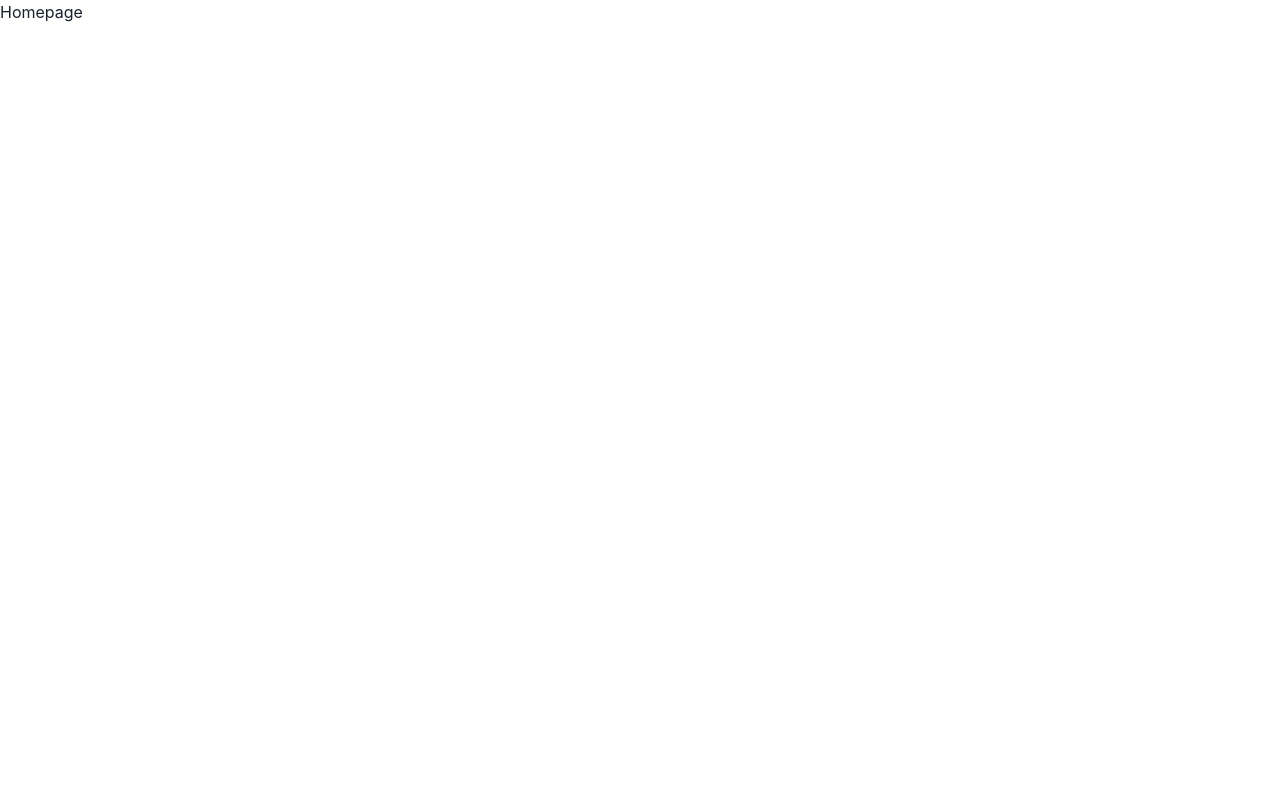
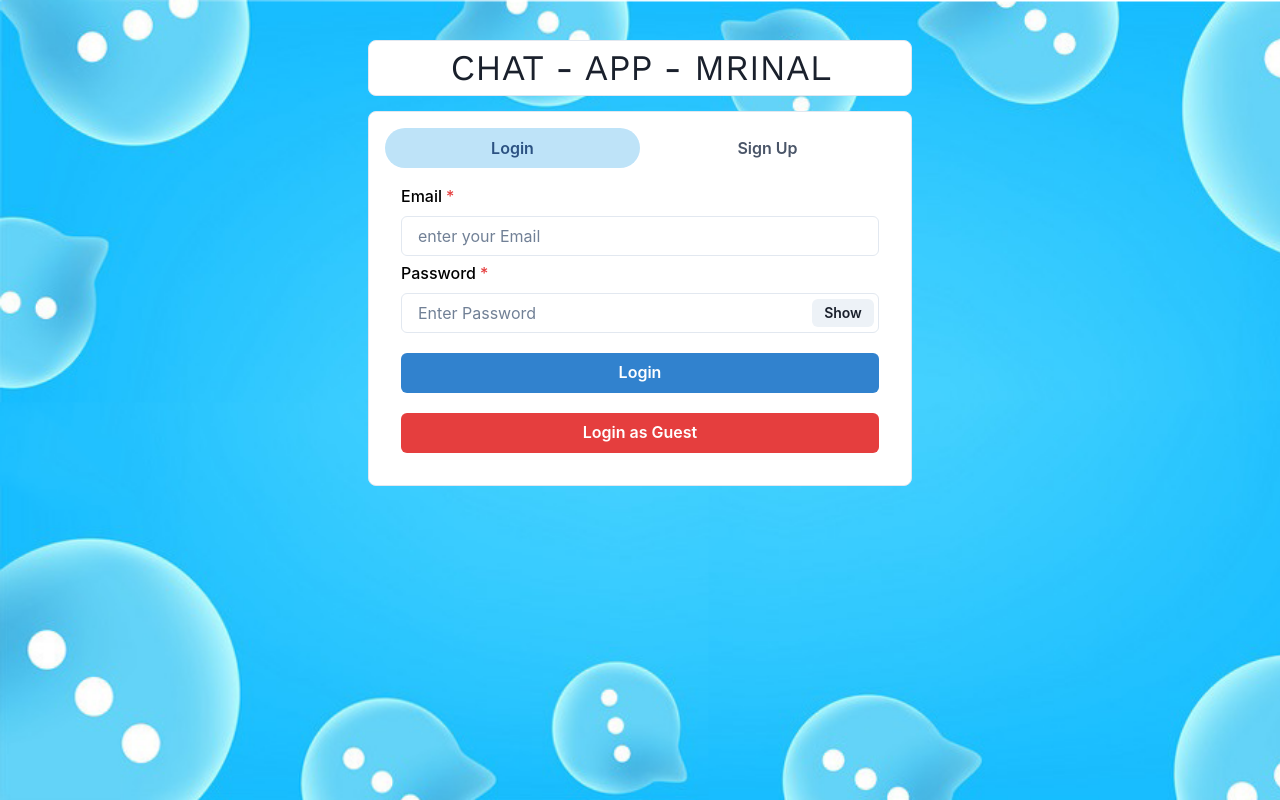
Before and after one commit to mrinal-rangers/chat-app-2, a React (Create React App) app in the folder frontend/: page / in a window 1280 px wide. Built offline with nearby package versions, Linux system fonts and the light colour scheme.

Commit message:
made the login and signup section frontend with chakra

```diff
--- a/frontend/src/App.css
+++ b/frontend/src/App.css
@@ -0,0 +1,10 @@
+/* font */
+@import url('https://fonts.googleapis.com/css2?family=Work+Sans:ital,wght@0,100..900;1,100..900&display=swap');
+
+.App{
+    min-height: 100vh;
+    display:flex;
+    background-image: url("../background.png");
+    background-size:cover ;
+    color:"black";
+}
--- a/frontend/src/Pages/Homepage.js
+++ b/frontend/src/Pages/Homepage.js
@@ -1,8 +1,42 @@
 import React from 'react'
-
+import {Container,Box,Text,Tab,TabList,TabPanel,TabPanels,Tabs} from '@chakra-ui/react'
+import Login from '../components/Authentication/Login'
+import Signup from '../components/Authentication/Signup'
 const Homepage = () => {
   return (
-    <div>Homepage</div>
+    <Container maxW='xl' centerContent>
+      <Box
+        d="flex"
+        justifyContent="center"
+        bg="white"
+        w="100%"
+        m="40px 0 15px 0"
+        p="0 0 0 15%"
+        borderRadius="lg"
+        borderWidth="1px"
+      >
+        <Text fontSize="4xl" fontFamily="Work sans" > CHAT - APP - MRINAL </Text>
+      </Box>
+
+      <Box bg="white" w="100%" p={4} borderRadius="lg" borderWidth="1px" >
+        <Tabs variant='soft-rounded' >
+          <TabList>
+            <Tab width="50%">Login</Tab>
+            <Tab width="50%" >Sign Up</Tab>
+          </TabList>
+            <TabPanels>
+              <TabPanel>
+                <Login/>
+              </TabPanel>
+              <TabPanel>
+                <Signup/>
+              </TabPanel>
+            </TabPanels>
+        </Tabs>
+      </Box>
+
+
+    </Container>
   )
 }
 
--- /dev/null
+++ b/frontend/src/components/Authentication/Login.js
@@ -0,0 +1,72 @@
+
+import {VStack} from '@chakra-ui/layout'
+import {FormControl,FormLabel} from '@chakra-ui/form-control'
+import { Input , InputGroup,InputRightElement } from '@chakra-ui/input'
+import {Button} from '@chakra-ui/button'
+import { useState } from 'react'
+
+const Login = () => {
+  const [show,setShow] = useState(false);
+  const [email,setEmail] = useState("");
+  const [password,setPassword] = useState("");
+
+  const handleClick = ()=>{
+    if(show) setShow(false);
+    else setShow(true);
+  }
+  const postDetails =(pics)=>{
+
+  }
+  const submitHandler =()=>{
+
+  }
+
+  return (
+    <VStack  spacing='5px' color= "black" >
+      <FormControl id='email' isRequired>
+        <FormLabel>Email</FormLabel>
+        <Input  placeholder='enter your Email'
+          onChange={(e)=>{setEmail(e.target.value)}}
+        />
+      </FormControl>
+      <FormControl id="password" isRequired>
+        <FormLabel>Password</FormLabel>
+        <InputGroup size="md">
+          <Input
+            type={show ? "text" : "password"}
+            placeholder="Enter Password"
+            onChange={(e) => setPassword(e.target.value)}
+          />
+          <InputRightElement width="4.5rem">
+            <Button h="1.75rem" size="sm" onClick={handleClick}>
+              {show ? "Hide" : "Show"}
+            </Button>
+          </InputRightElement>
+        </InputGroup>
+      </FormControl>
+
+      <Button
+        colorScheme="blue"
+        width="100%"
+        style={{ marginTop: 15 }}
+        onClick={submitHandler}
+      >
+        Login
+      </Button>
+      <Button
+        colorScheme="red"
+        width="100%"
+        style={{ marginTop: 15 }}
+        onClick={()=>{
+          setEmail("guest@example.com");
+          setPassword("123456");
+        }}
+      >
+        Login as Guest
+      </Button>
+
+    </VStack>
+  )
+}
+
+export default Login
--- /dev/null
+++ b/frontend/src/components/Authentication/Signup.js
@@ -0,0 +1,93 @@
+import {VStack} from '@chakra-ui/layout'
+import {FormControl,FormLabel} from '@chakra-ui/form-control'
+import { Input , InputGroup,InputRightElement } from '@chakra-ui/input'
+import {Button} from '@chakra-ui/button'
+import { useState } from 'react'
+
+const Signup = () => {
+  const [show,setShow] = useState(false);
+  const [name,setName] = useState("");
+  const [email,setEmail] = useState("");
+  const [confirmPassword,setConfirmPassword] = useState("");
+  const [password,setPassword] = useState("");
+  const [pic,setPic] = useState();
+
+  const handleClick = ()=>{
+    if(show) setShow(false);
+    else setShow(true);
+  }
+  const postDetails =(pics)=>{
+
+  }
+  const submitHandler =()=>{
+
+  }
+
+  return (
+    <VStack  spacing='5px' color= "black" >
+      <FormControl id='first-name' isRequired>
+        <FormLabel>Name</FormLabel>
+        <Input  placeholder='enter your name'
+          onChange={(e)=>{setName(e.target.value)}}
+        />
+      </FormControl>
+      <FormControl id='email' isRequired>
+        <FormLabel>Email</FormLabel>
+        <Input  placeholder='enter your Email'
+          onChange={(e)=>{setEmail(e.target.value)}}
+        />
+      </FormControl>
+      <FormControl id="password" isRequired>
+        <FormLabel>Password</FormLabel>
+        <InputGroup size="md">
+          <Input
+            type={show ? "text" : "password"}
+            placeholder="Enter Password"
+            onChange={(e) => setPassword(e.target.value)}
+          />
+          <InputRightElement width="4.5rem">
+            <Button h="1.75rem" size="sm" onClick={handleClick}>
+              {show ? "Hide" : "Show"}
+            </Button>
+          </InputRightElement>
+        </InputGroup>
+      </FormControl>
+      <FormControl id="confirm-password" isRequired>
+        <FormLabel>Confirm Password</FormLabel>
+        <InputGroup size="md">
+          <Input
+            type={show ? "text" : "password"}
+            placeholder="Enter Password again"
+            onChange={(e) => setConfirmPassword(e.target.value)}
+          />
+          <InputRightElement width="4.5rem">
+            <Button h="1.75rem" size="sm" onClick={handleClick}>
+              {show ? "Hide" : "Show"}
+            </Button>
+          </InputRightElement>
+        </InputGroup>
+      </FormControl>
+      <FormControl id='pic' isRequired>
+        <FormLabel>Upload your picture</FormLabel>
+        <Input
+          type='file'
+          accept='image/*'
+          p='1.5'
+          onChange={(e)=>{postDetails(e.target.files[0])}}
+        />
+      </FormControl>
+
+      <Button
+        colorScheme="blue"
+        width="100%"
+        style={{ marginTop: 15 }}
+        onClick={submitHandler}
+      >
+        Sign Up
+      </Button>
+
+    </VStack>
+  )
+}
+
+export default Signup
```
Also changed, not shown: frontend/jsconfig.json (added, +8 -0 lines), frontend/background.png (added).
